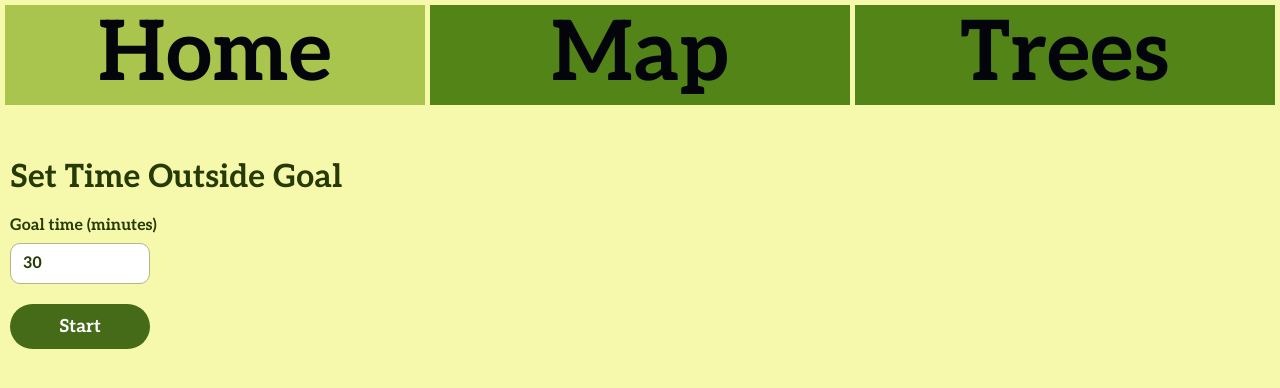
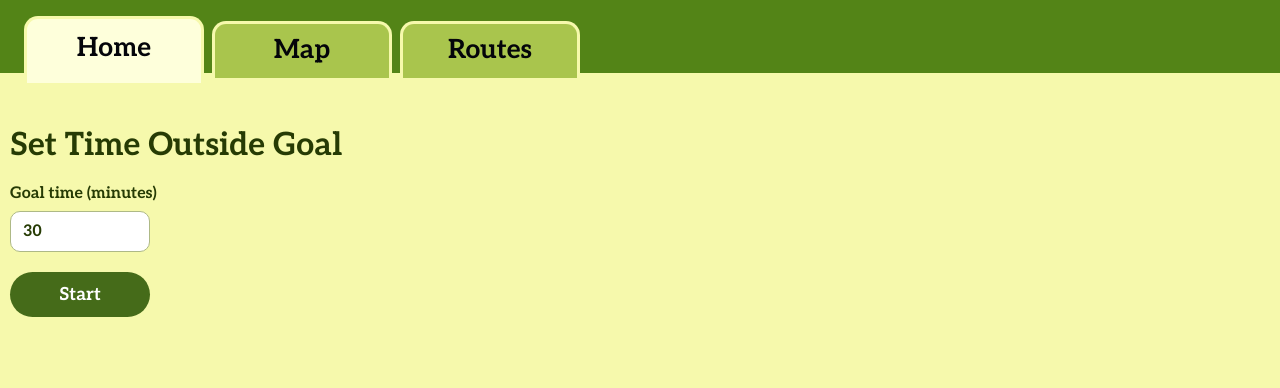
Before and after one commit to tlavo/hackthechange26, a React (Vite) app in the folder app/frontend/: page /home in a window 1280 px wide. Shown: the top 388 px of the page. Built offline with nearby package versions, Linux system fonts and the light colour scheme.

Commit message:
navigation bar update

```diff
--- a/app/frontend/src/components/Map.css
+++ b/app/frontend/src/components/Map.css
@@ -1,6 +1,6 @@
 .leaflet-container {
     width: 100%;
-    height: calc(100vh - 120px);
+    height: calc(100vh - 80px);
 }
 
 .map-loading-overlay {
--- a/app/frontend/src/components/Navbar.css
+++ b/app/frontend/src/components/Navbar.css
@@ -1,36 +1,80 @@
 .navbar {
-    background-color: #538417;
     display: flex;
-    flex-direction: row;
-    justify-content: space-around;
-
-    height: 100px;
-    border: #F6F9AC 5px solid;
-}
-
-.navtab:not(:last-child) {
-    border-right: #F6F9AC 5px solid;
+    align-items: flex-end;
+    gap: 8px;
+    min-height: 76px;
+    padding: 16px 24px 0;
+    border-bottom: 5px solid #f6f9ac;
+    background: #538417;
+    box-sizing: border-box;
 }
 
 .navtab {
+    position: relative;
     display: flex;
-    flex: 1;
-    flex-direction: row;
+    flex: 0 1 180px;
+    min-height: 52px;
+    align-items: center;
     justify-content: center;
-    align-items: center;
+    margin-bottom: -5px;
+    padding: 10px 24px 12px;
+    border: 3px solid #f6f9ac;
+    border-bottom: 0;
+    border-radius: 14px 14px 0 0;
+    background: #a9c54d;
+    color: #04050a;
+    font-size: clamp(1.1rem, 2.5vw, 1.65rem);
+    font-weight: 700;
+    text-align: center;
+    text-decoration: none;
+    box-sizing: border-box;
+    transition: background-color 150ms ease, min-height 150ms ease;
+}
 
-    text-align: center;
-    color: #04050A;
-    text-decoration: none;
-    font-size: 6.5vw;
-    font-weight: 700;
+.navtab:hover {
+    background: #c4d878;
+}
 
-    >* {
-        width: 100%;
-        height: 100%;
+.navtab:focus-visible {
+    z-index: 1;
+    outline: 3px solid #fff;
+    outline-offset: 3px;
+}
+
+.navtab-active {
+    z-index: 1;
+    min-height: 62px;
+    background: #feffdb;
+}
+
+.navtab-active:hover {
+    background: #feffdb;
+}
+
+.navtab-active::after {
+    position: absolute;
+    right: 0;
+    bottom: -5px;
+    left: 0;
+    height: 5px;
+    background: #feffdb;
+    content: "";
+}
+
+@media (max-width: 520px) {
+    .navbar {
+        gap: 4px;
+        min-height: 64px;
+        padding: 12px 10px 0;
+    }
+
+    .navtab {
+        flex: 1 1 0;
+        min-height: 46px;
+        padding: 8px 10px;
+    }
+
+    .navtab-active {
+        min-height: 54px;
     }
 }
-
-.navtab:has(.active) {
-    background-color: #a9c54d;
-}
--- a/app/frontend/src/components/Navbar.tsx
+++ b/app/frontend/src/components/Navbar.tsx
@@ -1,20 +1,32 @@
 import { NavLink } from "react-router-dom";
 
 export default function NavBar() {
-
     return (
-        <div className="navbar">
-            <div className="navtab">
-                <NavLink className="navtab" to="/home">Home</NavLink>
-            </div>
-
-            <div className="navtab">
-                <NavLink className="navtab" to="/map">Map</NavLink>
-            </div>
-
-            <div className="navtab">
-                <NavLink className="navtab" to="/trees">Trees</NavLink>
-            </div>
-        </div>
+        <nav className="navbar" aria-label="Main navigation">
+            <NavLink
+                className={({ isActive }) =>
+                    `navtab${isActive ? " navtab-active" : ""}`
+                }
+                to="/home"
+            >
+                Home
+            </NavLink>
+            <NavLink
+                className={({ isActive }) =>
+                    `navtab${isActive ? " navtab-active" : ""}`
+                }
+                to="/map"
+            >
+                Map
+            </NavLink>
+            <NavLink
+                className={({ isActive }) =>
+                    `navtab${isActive ? " navtab-active" : ""}`
+                }
+                to="/trees"
+            >
+                Routes
+            </NavLink>
+        </nav>
     );
 }
```
